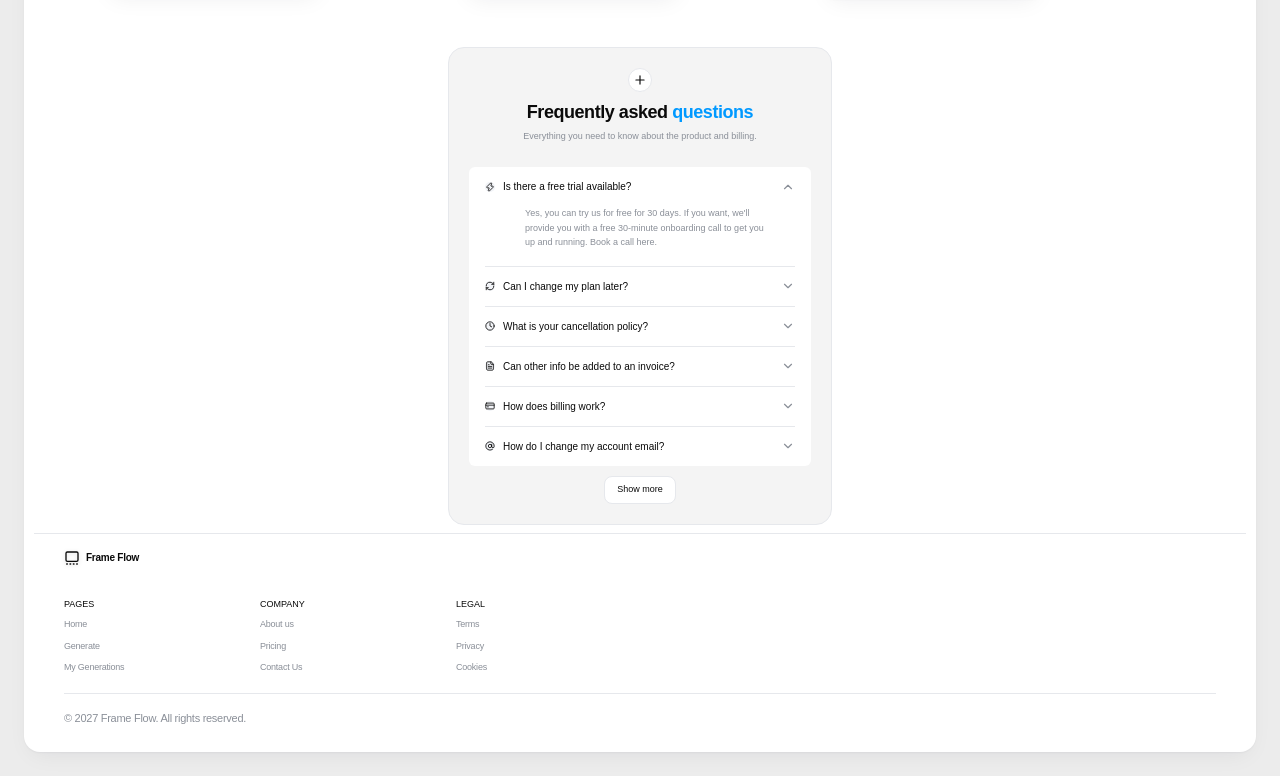
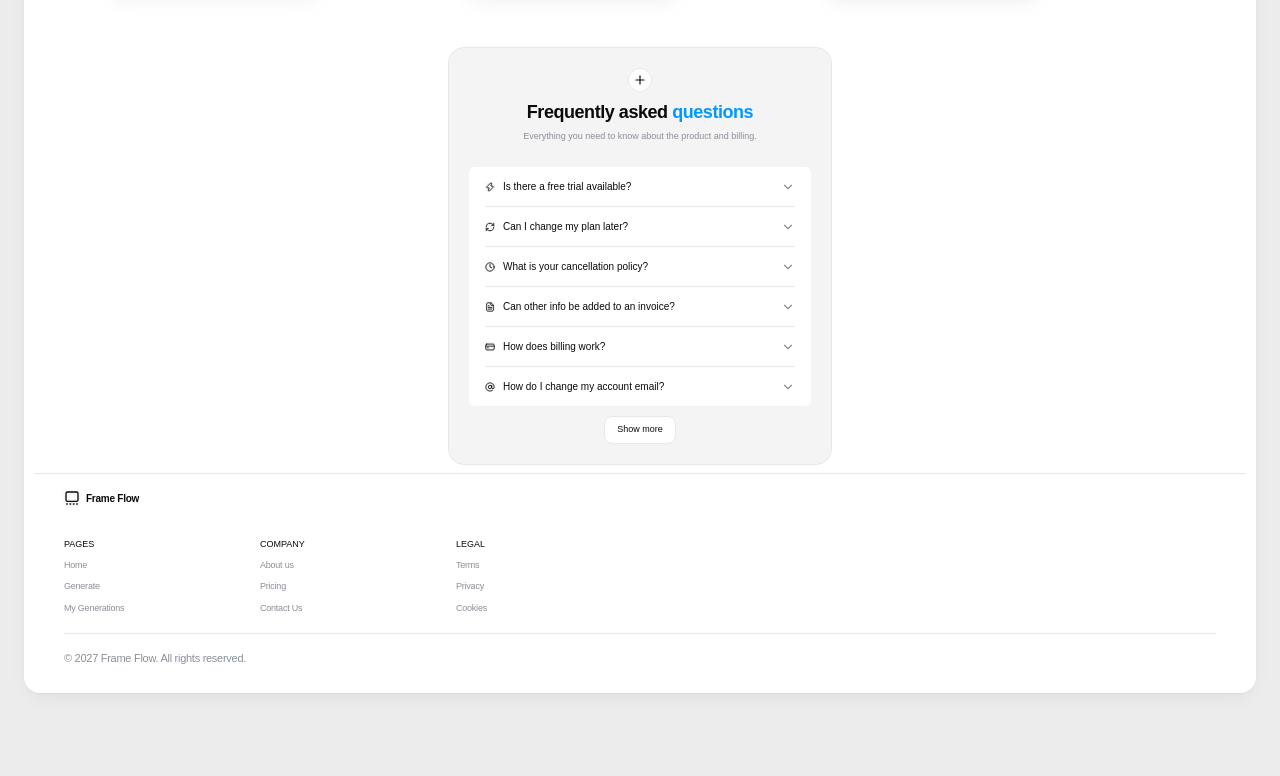
Before and after one commit to VIPUL070/frame-flow, a React (Vite) app in the folder client/: page / in a window 1280 px wide. Shown: the part 1906-2682 px from the top of the page. After the commit the page ends 2623 px from the top, so only its background shows below. Built offline with nearby package versions, Linux system fonts and the light colour scheme; a web font is replaced by a local one.

Commit message:
Some faq state fixes

```diff
--- a/client/src/components/home/FaqItem.tsx
+++ b/client/src/components/home/FaqItem.tsx
@@ -21,7 +21,7 @@ const FaqItem = ({ faq, isOpen, onToggle }: FaqItemProps) => {
         <span className="flex h-2.5 w-2.5 shrink-0 items-center justify-center rounded-full bg-muted text-foreground">
           <Icon className="h-2.5 w-2.5" />
         </span>
-        <span className="flex-1 text-[10px] font-medium text-foreground hover:text-blue">
+        <span className="flex-1 text-[10px] font-medium text-foreground hover:text-blue cursor-pointer">
           {faq.question}
         </span>
         <motion.span
--- a/client/src/components/home/FaqSection.tsx
+++ b/client/src/components/home/FaqSection.tsx
@@ -8,7 +8,7 @@ import Button from "../ui/Button";
 const INITIAL_VISIBLE = 6;
 
 const FaqSection = () => {
-  const [openId, setOpenId] = useState<string>(FAQS[0].id);
+  const [openId, setOpenId] = useState<string>();
   const [showAll, setShowAll] = useState(false);
 
   const visible = showAll ? FAQS : FAQS.slice(0, INITIAL_VISIBLE);
```
